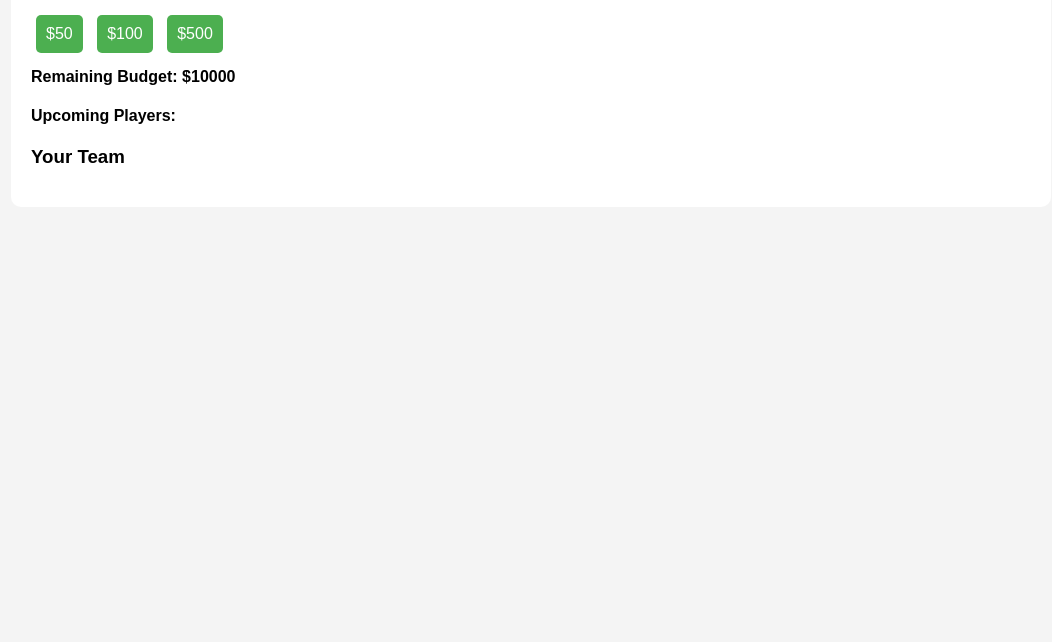
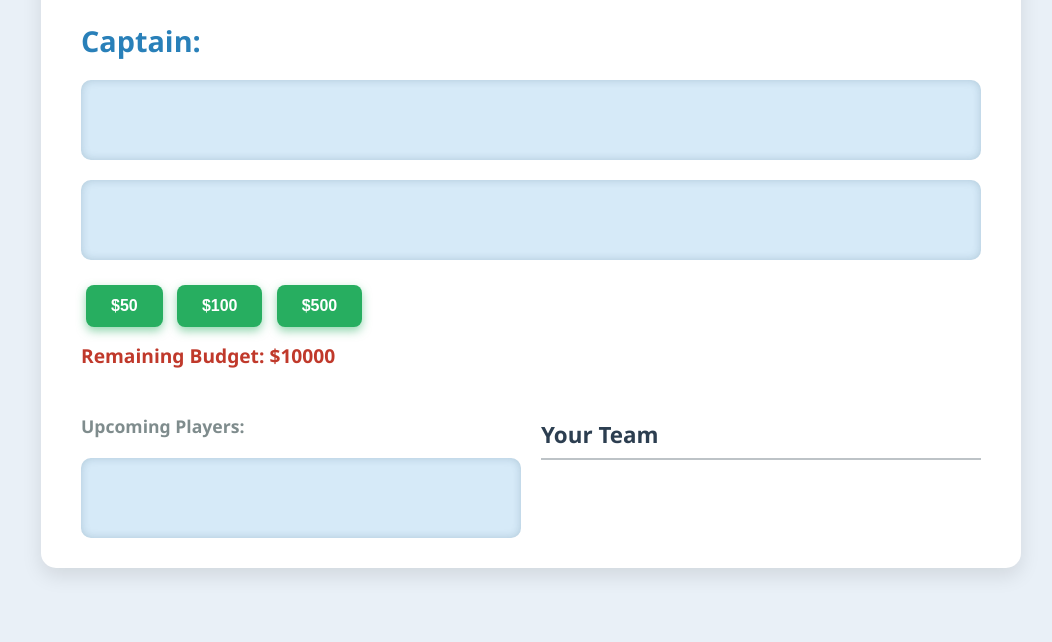
Before and after one commit to DR-Vora/volleyball-bidding-app, a plain HTML site: page captain.html in a window 1280 px wide. Shown: the part 158-800 px from the top of the page, without its empty margins (109-1161 px from the left). Drawn offline with Linux system fonts and the light colour scheme.

Commit message:
CSS UPDATES

```diff
--- a/captain.html
+++ b/captain.html
@@ -22,12 +22,16 @@
 
     <div id="budget" style="margin-top:10px; font-weight: bold;">Remaining Budget: $10000</div>
 
-    <h4>Upcoming Players:</h4>
-    <div id="upcomingPlayers"></div>
-
-
-    <h3>Your Team</h3>
-    <ul id="yourTeam"></ul>
+<div class="players-container">
+    <div class="upcoming-players">
+        <h4>Upcoming Players:</h4>
+        <div id="upcomingPlayers"></div>
+    </div>
+    <div class="your-team">
+        <h3>Your Team</h3>
+        <ul id="yourTeam"></ul>
+    </div>
+</div>
   </div>
 
   <script src="script.js"></script>
--- a/style.css
+++ b/style.css
@@ -1,50 +1,182 @@
 body {
-  font-family: Arial, sans-serif;
-  background: #f4f4f4;
+  font-family: 'Segoe UI', Tahoma, Geneva, Verdana, sans-serif;
+  background: #e9f0f7;
   margin: 0;
   padding: 0;
+  color: #333;
 }
 
 .admin-container, .captain-container, .viewer-container {
-  padding: 20px;
-  max-width: 1000px;
-  margin: auto;
-  background: white;
-  margin-top: 20px;
-  border-radius: 10px;
+  padding: 30px 40px;
+  max-width: 900px;
+  margin: 30px auto;
+  background: #ffffff;
+  border-radius: 15px;
+  box-shadow: 0 8px 20px rgba(0, 0, 0, 0.1);
+  transition: box-shadow 0.3s ease;
+}
+
+.admin-container:hover, .captain-container:hover, .viewer-container:hover {
+  box-shadow: 0 12px 30px rgba(0, 0, 0, 0.15);
+}
+
+h1, h2, h3, h4 {
+  font-weight: 600;
+  color: #2c3e50;
+  margin-bottom: 15px;
+}
+
+h1 {
+  font-size: 2.5rem;
+  border-bottom: 3px solid #3498db;
+  padding-bottom: 10px;
+}
+
+h2 {
+  font-size: 1.8rem;
+  color: #2980b9;
+}
+
+h3 {
+  font-size: 1.4rem;
+  margin-top: 30px;
+  border-bottom: 2px solid #bdc3c7;
+  padding-bottom: 8px;
+}
+
+h4 {
+  font-size: 1.1rem;
+  color: #7f8c8d;
+  margin-top: 25px;
 }
 
 .form-section {
-  margin-bottom: 20px;
+  margin-bottom: 25px;
 }
 
 label {
   display: block;
-  margin-bottom: 10px;
+  margin-bottom: 8px;
+  font-weight: 500;
+  color: #34495e;
 }
 
 button {
-  margin-right: 10px;
-  padding: 10px;
+  margin-right: 12px;
+  padding: 12px 22px;
   cursor: pointer;
+  font-size: 16px;
+  font-weight: 600;
+  border-radius: 8px;
+  border: none;
+  background: #3498db;
+  color: white;
+  box-shadow: 0 4px 8px rgba(52, 152, 219, 0.4);
+  transition: background-color 0.3s ease, box-shadow 0.3s ease;
+}
+
+button:hover {
+  background: #2980b9;
+  box-shadow: 0 6px 14px rgba(41, 128, 185, 0.6);
+}
+
+.players-container {
+  display: flex;
+  justify-content: space-between;
+  margin-top: 20px;
+}
+
+.upcoming-players, .your-team {
+  flex: 1;
+  margin-right: 20px;
+}
+
+.upcoming-players:last-child, .your-team:last-child {
+  margin-right: 0;
 }
 
 .teams {
   display: flex;
   justify-content: space-between;
-  margin-top: 30px;
+  margin-top: 35px;
+  gap: 20px;
+}
+
+.teams > div {
+  background: #f7f9fc;
+  padding: 15px 20px;
+  border-radius: 12px;
+  box-shadow: inset 0 0 8px rgba(0,0,0,0.05);
+  flex: 1;
 }
 
 ul {
   list-style: none;
   padding: 0;
+  margin-top: 10px;
+}
+
+ul li {
+  padding: 8px 12px;
+  margin-bottom: 8px;
+  background: #ecf0f1;
+  border-radius: 6px;
+  box-shadow: 0 2px 5px rgba(0,0,0,0.05);
+  font-weight: 500;
+  color: #2c3e50;
+}
+
+.bid-buttons {
+  margin-top: 20px;
 }
 
 .bid-buttons button {
   font-size: 16px;
-  background: #4CAF50;
+  background: #27ae60;
   color: white;
   border: none;
   margin: 5px;
-  border-radius: 5px;
+  border-radius: 8px;
+  padding: 12px 25px;
+  box-shadow: 0 4px 10px rgba(39, 174, 96, 0.5);
+  transition: background-color 0.3s ease, box-shadow 0.3s ease;
 }
+
+.bid-buttons button:hover {
+  background: #1e8449;
+  box-shadow: 0 6px 14px rgba(30, 132, 73, 0.7);
+}
+
+#budget {
+  margin-top: 15px;
+  font-weight: 700;
+  font-size: 1.2rem;
+  color: #c0392b;
+}
+
+#currentPlayer, #bidTimer, #upcomingPlayers, #livePlayer {
+  margin-top: 20px;
+  padding: 15px;
+  background: #d6eaf8;
+  border-radius: 10px;
+  font-weight: 600;
+  color: #154360;
+  box-shadow: inset 0 0 8px rgba(21, 67, 96, 0.2);
+  min-height: 50px;
+}
+
+/* Placeholder image style if needed */
+.placeholder-img {
+  width: 100%;
+  height: 200px;
+  background: #bdc3c7;
+  border-radius: 12px;
+  display: flex;
+  align-items: center;
+  justify-content: center;
+  color: #7f8c8d;
+  font-size: 1.2rem;
+  font-style: italic;
+  user-select: none;
+  margin-top: 20px;
+}
```
